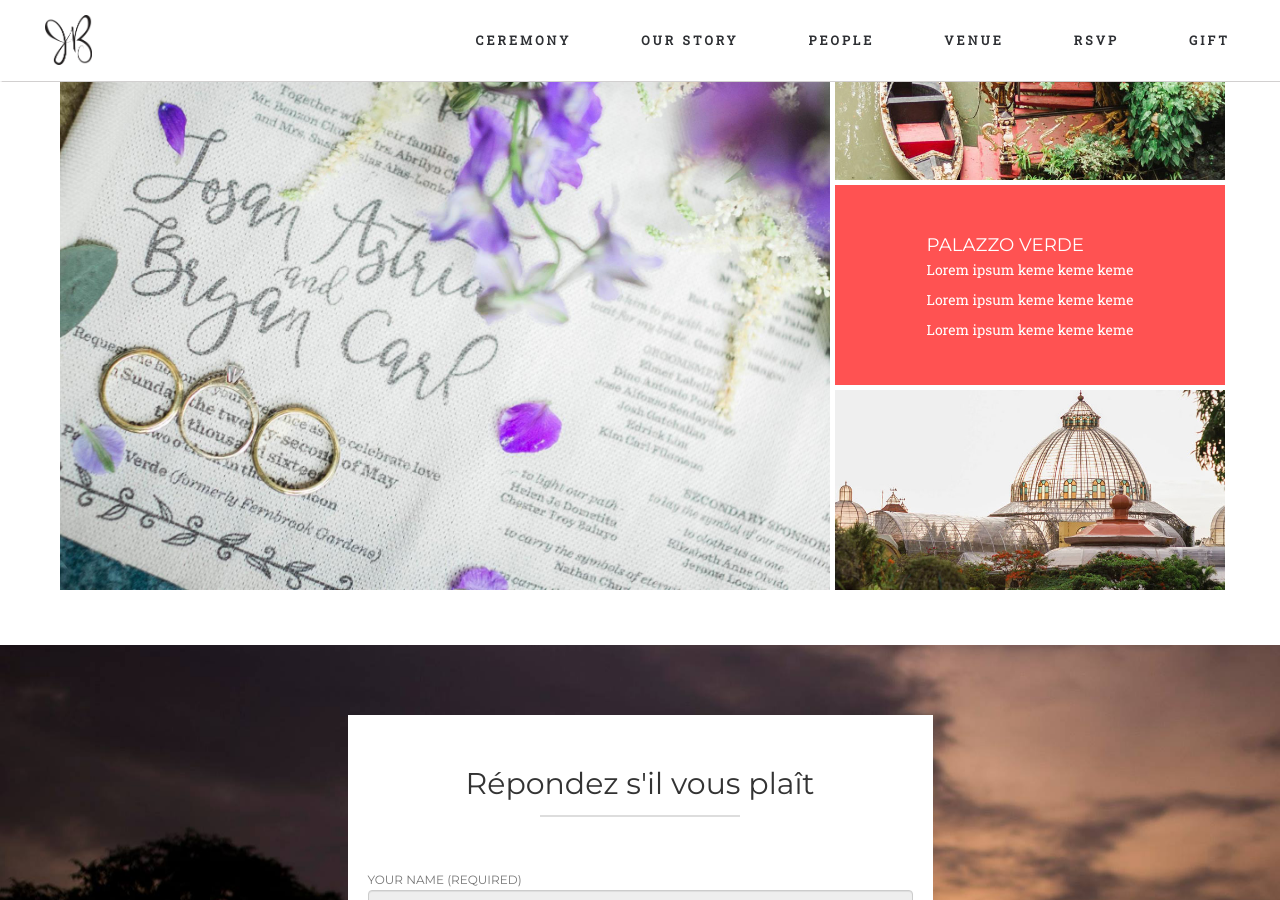
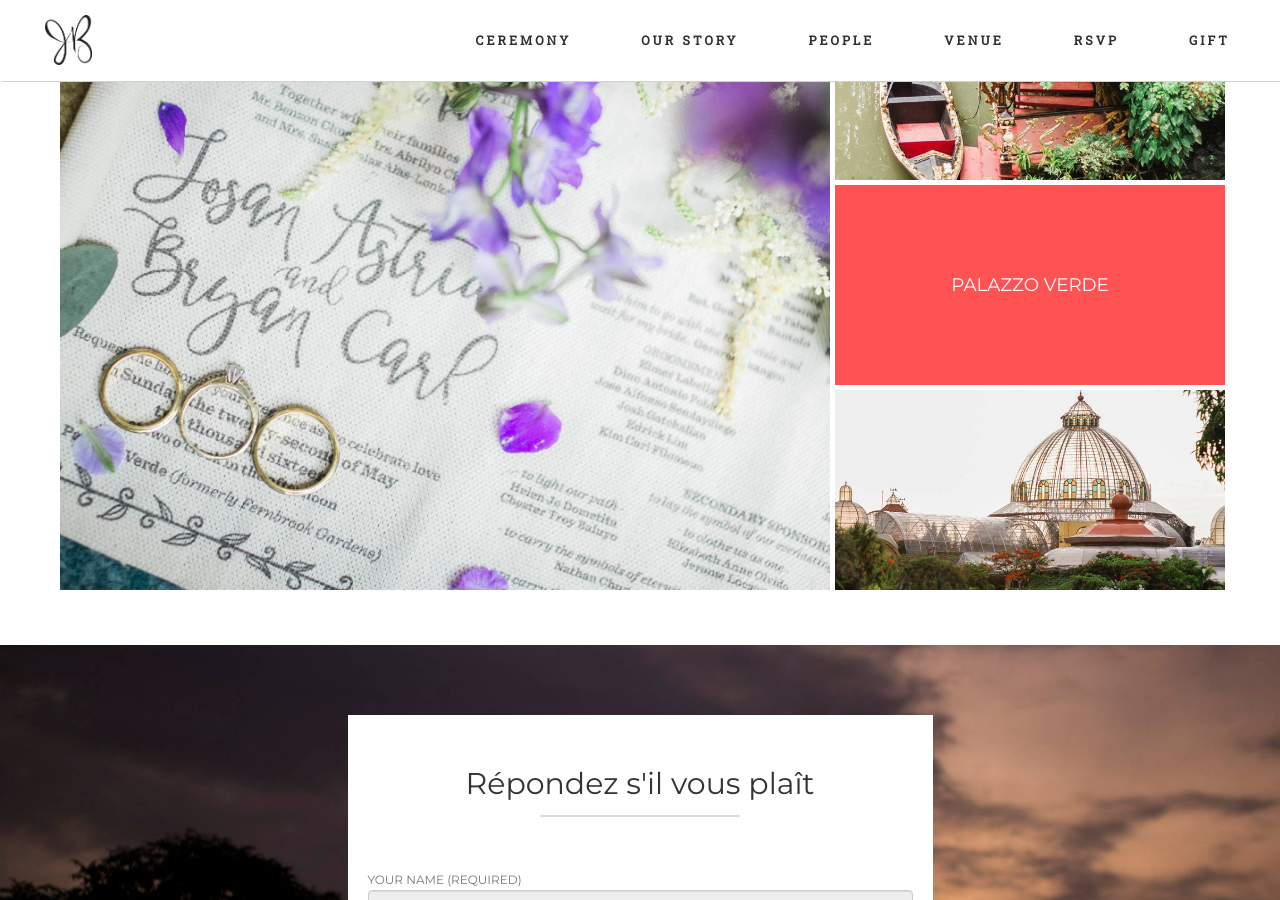
Before and after one commit to josanandbryanwedding/josanandbryanwedding.github.io, a Jekyll site: the page built from index.html, in a window 1280 px wide and 900 px high, scrolled down 6034 px. Built offline with Jekyll 4.4.1, drawn with Linux system fonts in a browser that asks for light colours; nearby versions of some CDN libraries; library files that are not in the unit come from our copies; some of the changed text lies outside the part shown.

Commit message:
Update text

```diff
--- a/_includes/home/rsvp.html
+++ b/_includes/home/rsvp.html
@@ -9,7 +9,7 @@
             <p>Your Email (required)<br>
                 <input type="email" name="your-email" value="" size="40" class="form-control" aria-required="true" aria-invalid="false">
             </p>
-            <p>Are you will attend ?<br>
+            <p>Are you going to attend ?<br>
                 <select name="menu" class="form-control" aria-required="true" aria-invalid="false">
                     <option value="">---</option>
                     <option value="Yes I will">Yes, I Will</option>
--- a/_includes/home/venue.html
+++ b/_includes/home/venue.html
@@ -14,9 +14,6 @@
         <div class="venue-image venue-small padding-small" style="background-color: #ff5252">
             <div class="text-content">
                 <h2 class="venue-header">Palazzo Verde</h2>
-                <p>Lorem ipsum keme keme keme</p>
-                <p>Lorem ipsum keme keme keme</p>
-                <p>Lorem ipsum keme keme keme</p>
             </div>
         </div>
         <div class="venue-image venue-small padding-small" style="background-image: url('/img/bg-image/venue-image-2.jpg');"></div>
```
